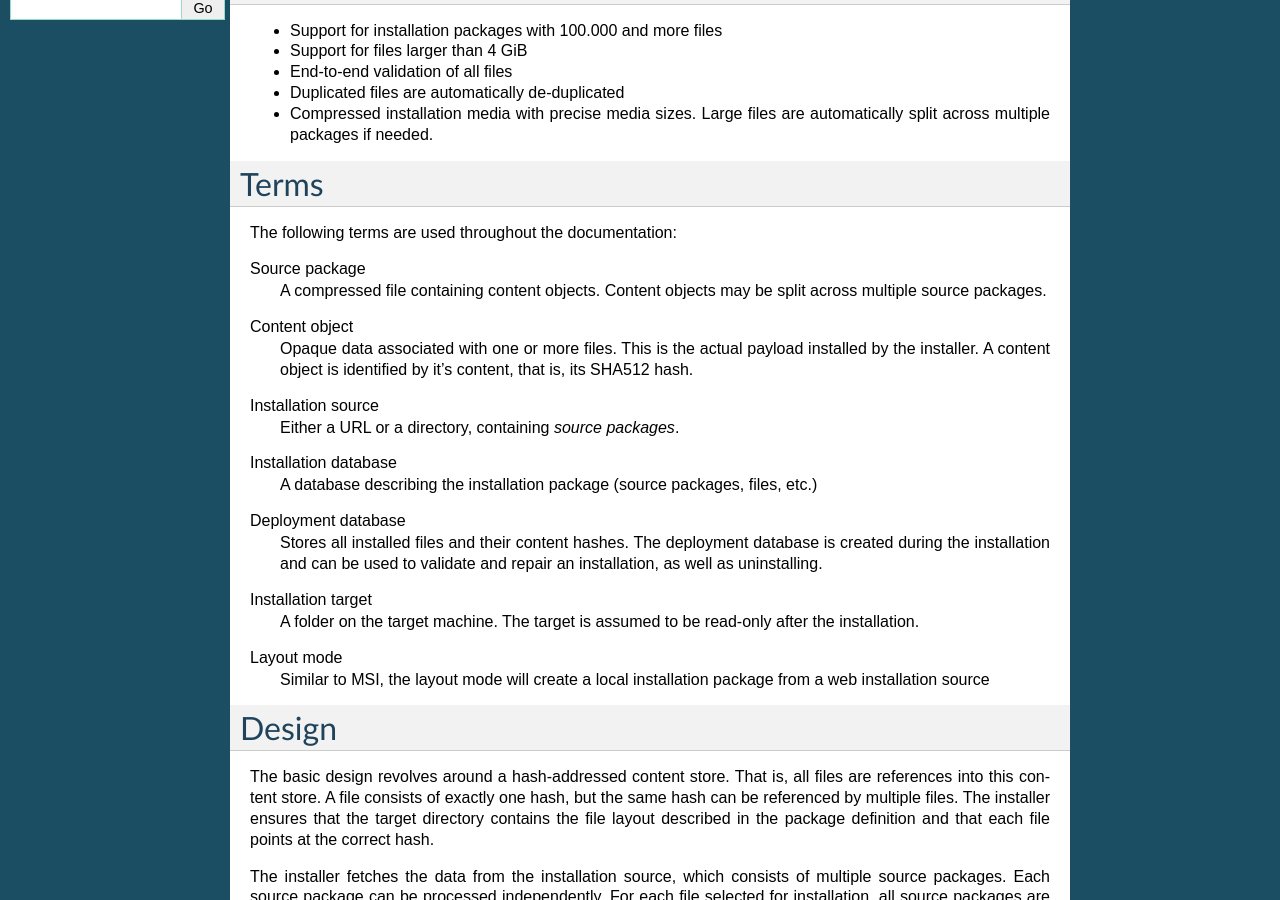
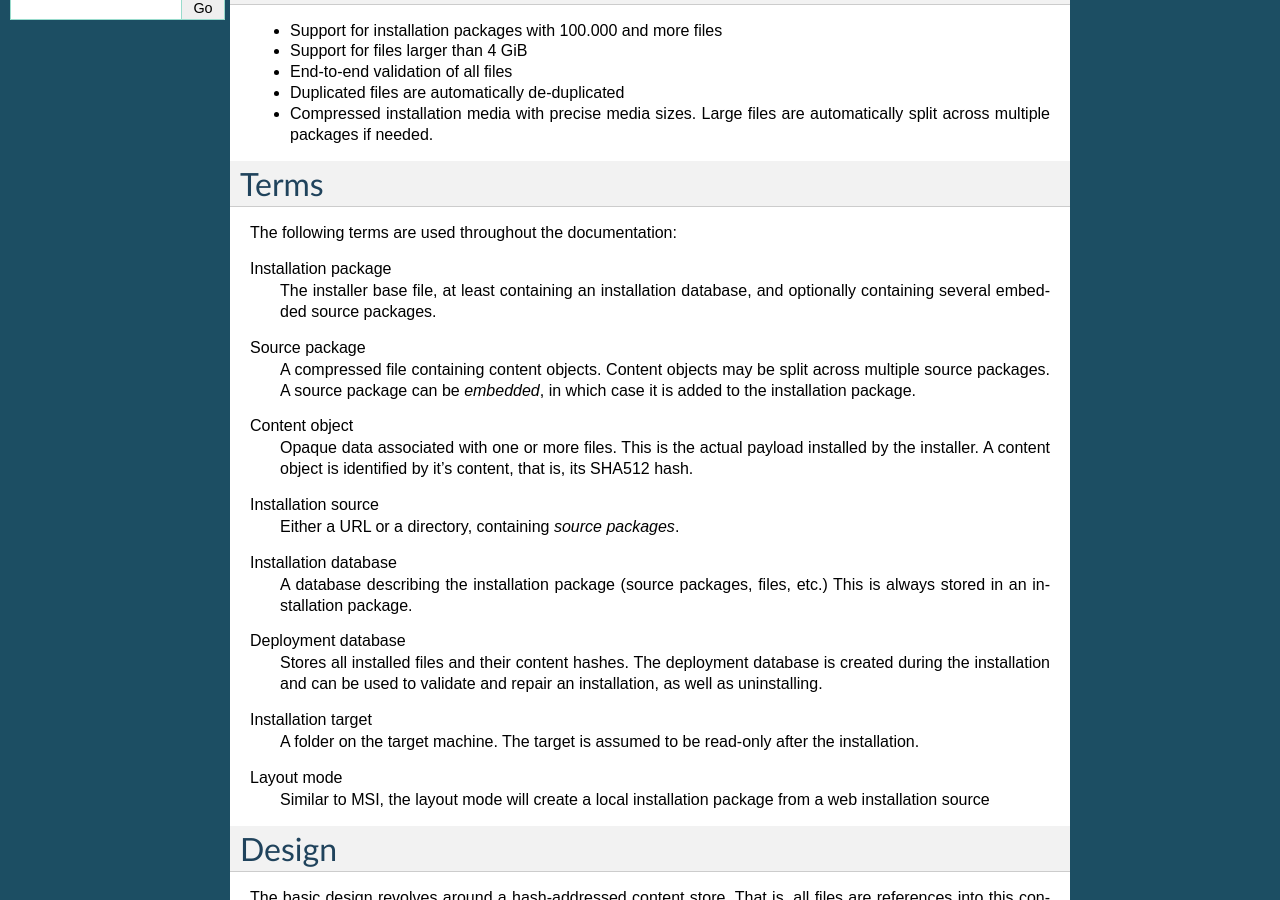
Before and after one commit to Anteru/kyla, a Sphinx documentation site: the page built from doc/source/index.rst, in a window 1280 px wide and 900 px high, scrolled down 311 px. Built offline with Sphinx 7.4.7, drawn with Linux system fonts in a browser that asks for light colours; pages that are not in the unit, such as notebooks, are missing from menus.

Commit message:
Document what an installation package is going to be.

```diff
--- a/doc/source/index.rst
+++ b/doc/source/index.rst
@@ -24,8 +24,11 @@ Terms
 
 The following terms are used throughout the documentation:
 
+Installation package
+  The installer base file, at least containing an installation database, and optionally containing several embedded source packages.
+
 Source package
-  A compressed file containing content objects. Content objects may be split across multiple source packages.
+  A compressed file containing content objects. Content objects may be split across multiple source packages. A source package can be *embedded*, in which case it is added to the installation package.
 
 Content object
   Opaque data associated with one or more files. This is the actual payload installed by the installer. A content object is identified by it's content, that is, its SHA512 hash.
@@ -34,7 +37,7 @@ Installation source
   Either a URL or a directory, containing *source packages*.
 
 Installation database
-  A database describing the installation package (source packages, files, etc.)
+  A database describing the installation package (source packages, files, etc.) This is always stored in an installation package.
 
 Deployment database
   Stores all installed files and their content hashes. The deployment database is created during the installation and can be used to validate and repair an installation, as well as uninstalling.
```
